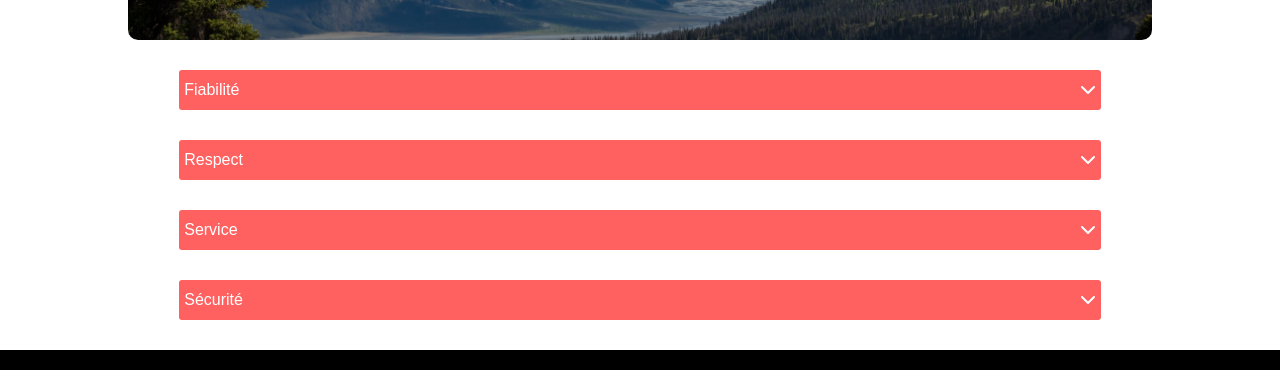
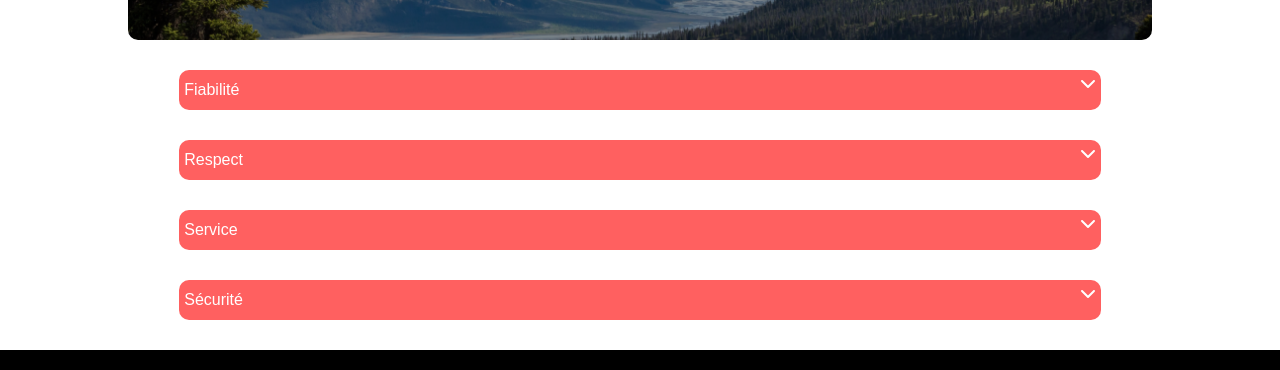
Before and after one commit to Athmg/Kasa, a React (Create React App) app: page /About in a window 1280 px wide. Shown: the part 232-602 px from the top of the page. Built offline with nearby package versions, Linux system fonts and the light colour scheme.

Commit message:
modification du collapse

```diff
--- a/src/assets/styles/Collapse.scss
+++ b/src/assets/styles/Collapse.scss
@@ -9,6 +9,8 @@
 .collapse {
   border-radius: 10px;
   margin-bottom: 10px;
+  overflow: hidden;
+  transition: height 0.3s ease;
 
   .title {
     display: flex;
--- a/src/assets/styles/FicheLogement.scss
+++ b/src/assets/styles/FicheLogement.scss
@@ -36,6 +36,7 @@
     .col-description {
         padding-top: 10px;
         width: 45%;
+        align-self: self-start;
     }
 
     &_host{
@@ -81,6 +82,7 @@
 
         .col-description {
             @include width-max;
+
         }
 
         .logement_host{
--- a/src/components/Collapse.js
+++ b/src/components/Collapse.js
@@ -16,9 +16,9 @@ const Collapse = ({ title, body }) => {
     <div className='collapse'>
       <div className='title' onClick={toggleCollapse}>
         <div>{title}</div>
-        <div className='icon'><FontAwesomeIcon icon={isOpen ? faChevronUp : faChevronDown} /></div>
+        <FontAwesomeIcon
+        icon={isOpen ? faChevronUp : faChevronDown}/>
       </div>
-
       <div className='body'>
         {isOpen && <div>{body}</div>}
       </div>
```
